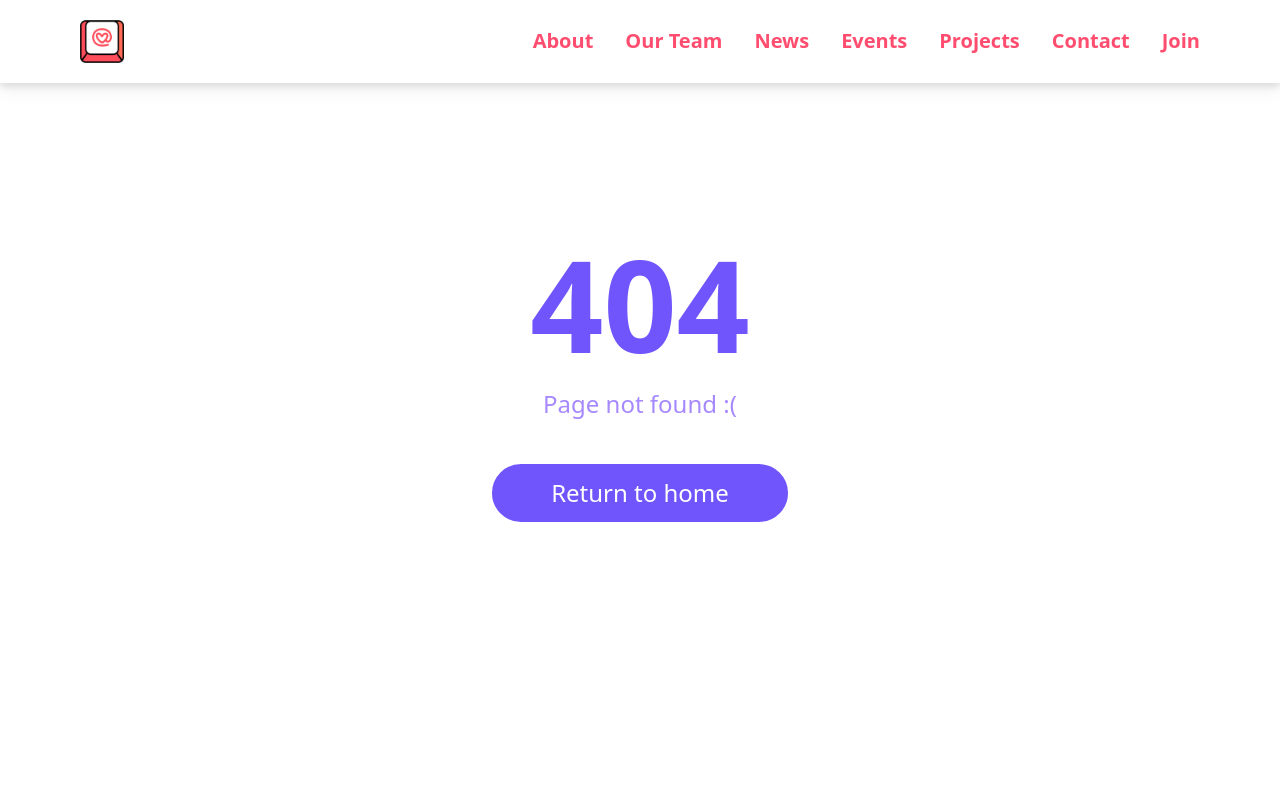
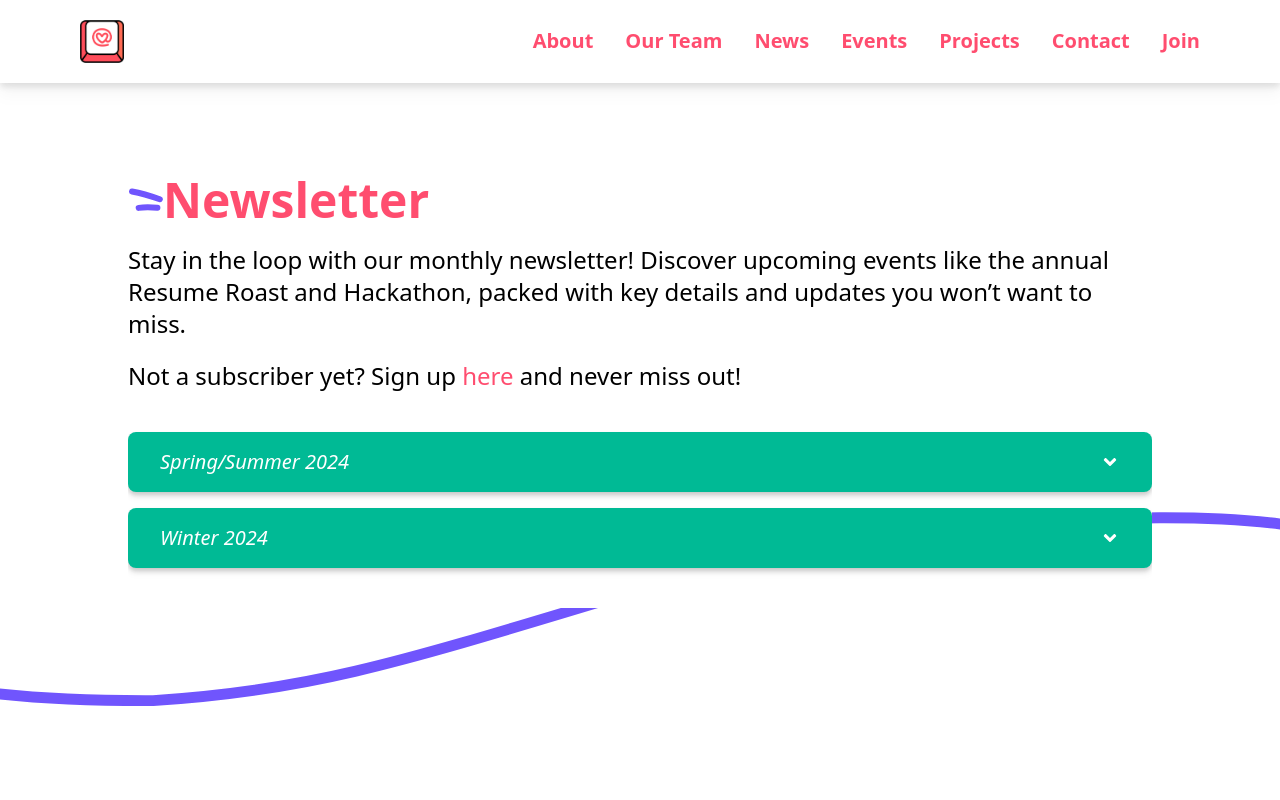
Before and after one commit to Code-the-Change-YYC/code-the-change-yyc-site, a Next.js app: page /newsletter in a window 1280 px wide. Before the commit this address had no page. Shown: the top 800 px of the page. Built offline with nearby package versions, Linux system fonts and the light colour scheme; a web font is replaced by a local one.

Commit message:
Created newletter page

```diff
--- /dev/null
+++ b/components/NewsLetterBanner.jsx
@@ -0,0 +1,81 @@
+import React from 'react';
+import TextSection from './TextSection';
+import Image from 'next/image';
+import Link from 'next/link';
+import { FaAngleDown } from 'react-icons/fa';
+import { Disclosure } from '@headlessui/react';
+const PURPLE_SIDE_LINES_DIR = '/svgs/timeline/left_side_lines.svg';
+
+const NEWS_CONTAINER = 'flex flex-col min-h-screen bg-white pt-10 z-0';
+const CONTENT_CONTAINER = 'flex flex-col pt-14 p-5 md:px-32';
+const NEWS_HEADER = 'flex flex-row';
+
+const LONG_SQUIGGLY_LINE_SVG = '/svgs/events/long_events_squiggly_line.svg';
+
+const LETTERS = [
+  {
+    prompt: "Spring/Summer 2024",
+    letter:
+        "Should link to the pdf here",
+  },
+  {
+    prompt: "Winter 2024",
+    letter:
+        "Should link to the pdf here",
+  },
+];
+
+
+const NewsDropdown = ({ prompt, letter }) => {
+  return (
+    <div className="w-full rounded-2xl bg-white drop-shadow-md">
+      <Disclosure>
+        {({ open }) => (
+          <>
+            <Disclosure.Button className="items-center drop-shadow-md flex w-full justify-between rounded-lg bg-[#00BA95] px-8 py-4 text-left focus:outline-none focus-visible:ring focus-visible:ring-purple-500 focus-visible:ring-opacity-75">
+              <span className="text-white italic text-xl font-medium">{prompt}</span>
+              <FaAngleDown className={`${open && 'rotate-180 transform'} h-5 w-5 text-white`} />
+            </Disclosure.Button>
+            <Disclosure.Panel className="px-8 py-4 text-[#FF4D6F] text-xl font-semibold">{letter}</Disclosure.Panel>
+          </>
+        )}
+      </Disclosure>
+    </div>
+  );
+};
+
+const NewsLetterBanner = () => {
+
+  return (
+    <div className={NEWS_CONTAINER}>
+      <div className={CONTENT_CONTAINER}>
+        <div className={NEWS_HEADER}>
+          <img src={PURPLE_SIDE_LINES_DIR}></img>
+          <h1 className='text-5xl font-semibold text-[#FF4D6F]'>Newsletter</h1>
+        </div>
+        <TextSection classes="text-black py-5 z-20">
+        Stay in the loop with our monthly newsletter! Discover upcoming events like the annual Resume Roast and Hackathon, packed with key details and updates you won’t want to miss.
+        </TextSection>
+        <TextSection classes="text-black z-20">
+        Not a subscriber yet? Sign up
+          <Link href="/contact" className="text-[#FF4D6F]">
+            <span> here </span>
+          </Link>
+        and never miss out!
+        </TextSection>
+        <div className="flex flex-col bg-white px-0 w-full overflow-y-auto scrollbar-hide h-full">
+          <div className="flex flex-col py-10 w-full space-y-4">
+            {LETTERS.map((props) => (
+              <NewsDropdown key={props.prompt} {...props} />
+            ))}
+          </div>
+        </div>
+      </div>
+      <div className="my-10 w-full h-56 xl:h-96 bottom-0 absolute -z-10">
+        <Image src={LONG_SQUIGGLY_LINE_SVG} alt="" layout="fill" objectFit="cover" />
+      </div>
+    </div>
+  );
+};
+
+export default NewsLetterBanner;
--- /dev/null
+++ b/pages/newsletter/index.js
@@ -0,0 +1,11 @@
+import NewsLetterBanner from "../../components/NewsLetterBanner";
+
+const NewsLetter = () => {
+  return (
+    <div className="flex flex-col w-full mt-5 md:mt-0 lg:mt-0 ">
+      <NewsLetterBanner></NewsLetterBanner>
+    </div>
+  );
+};
+
+export default NewsLetter;
```
